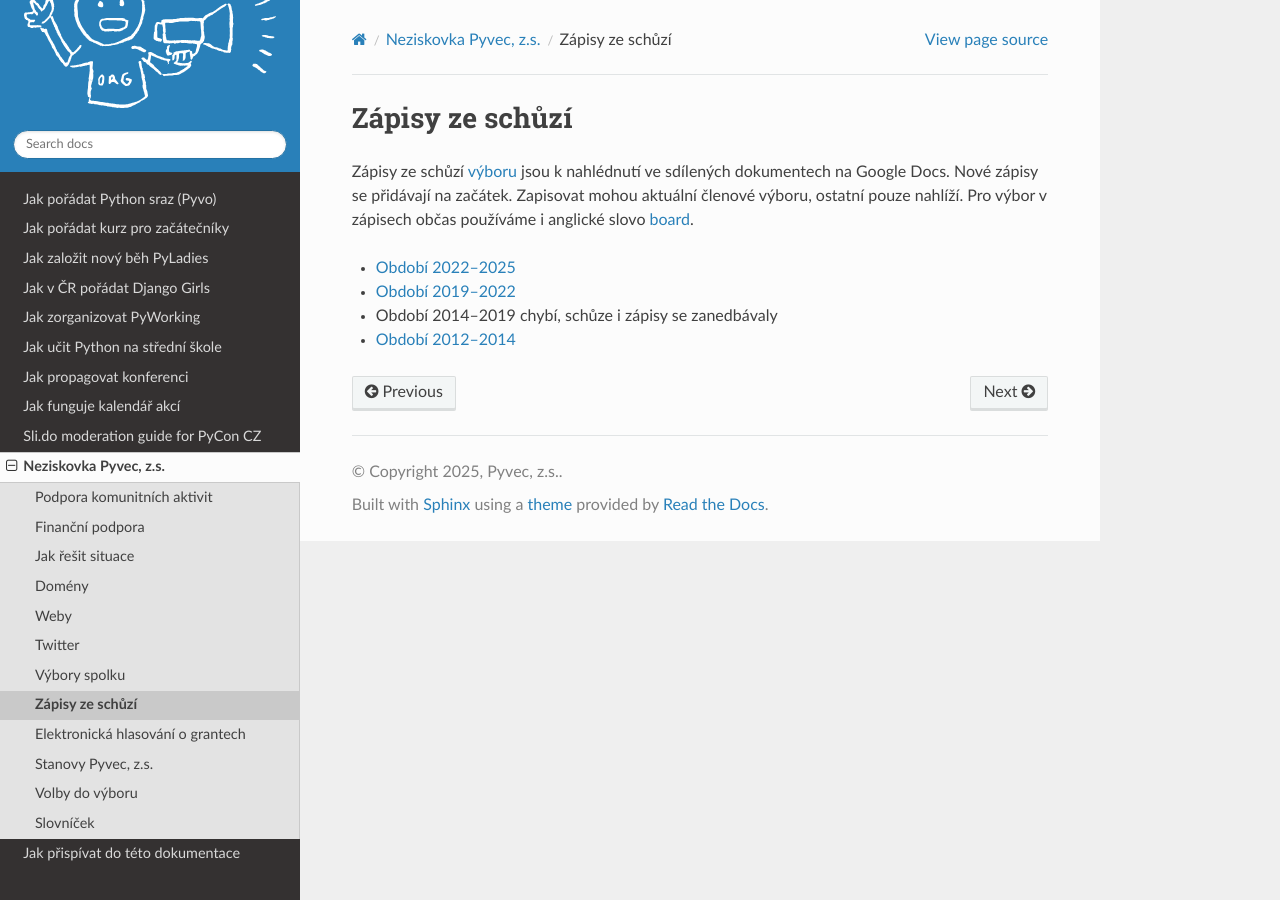
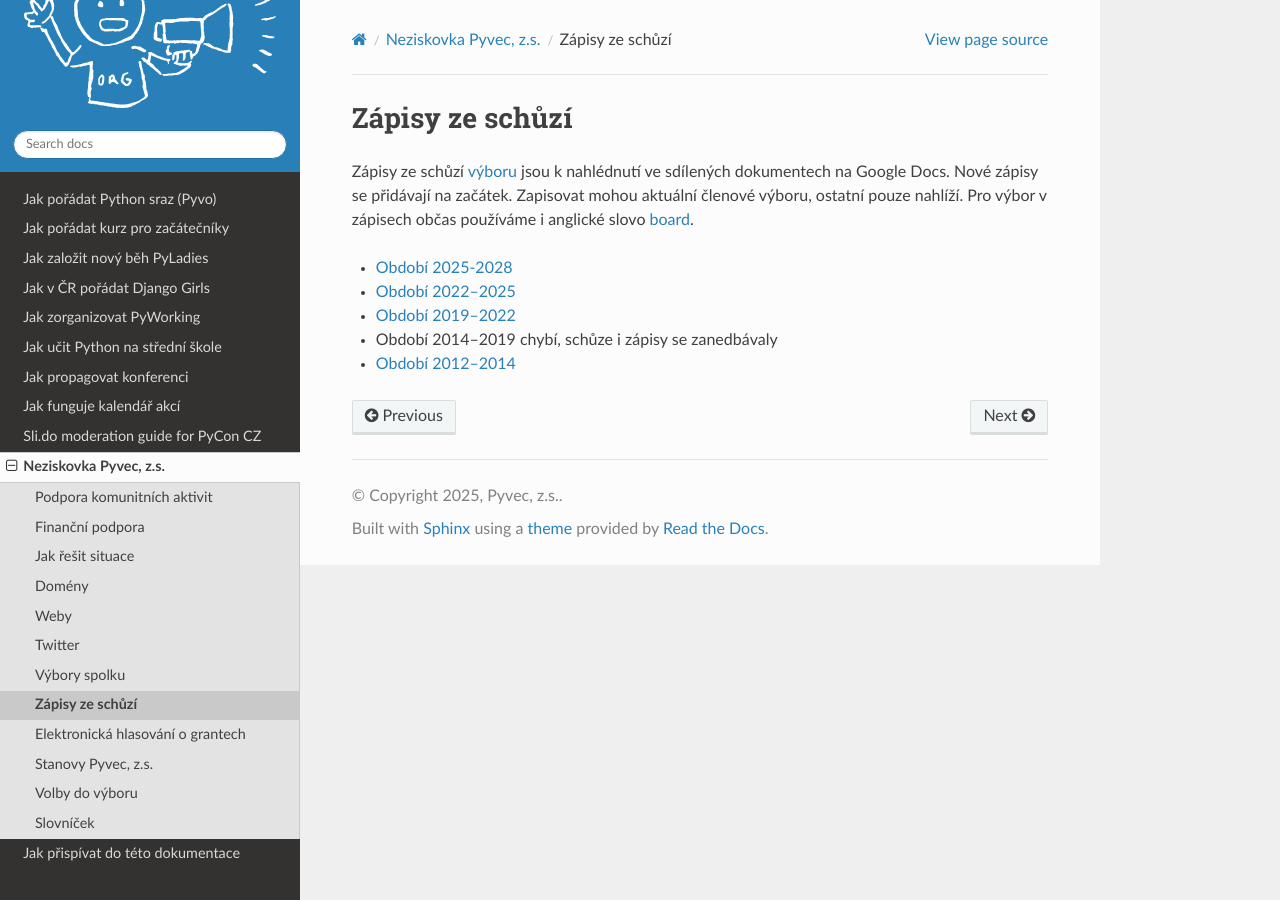
Before and after one commit to pyvec/docs.pyvec.org, a Sphinx documentation site: the page built from docs/operations/meeting-notes.rst, in a window 1280 px wide. Built offline with Sphinx 7.4.7 and the Read the Docs theme 3.1.0, drawn with Linux system fonts in a browser that asks for light colours.

Commit message:
Link new meeting minutes

```diff
--- a/docs/operations/meeting-notes.rst
+++ b/docs/operations/meeting-notes.rst
@@ -8,6 +8,7 @@ Nové zápisy se přidávají na začátek.
 Zapisovat mohou aktuální členové výboru, ostatní pouze nahlíží.
 Pro výbor v zápisech občas používáme i anglické slovo :term:`board <Board>`.
 
+*   `Období 2025-2028 <https://docs.google.com/document/d/1Fpg3eJat8LBQEN6ZX50V3SrUoxUYQr3jLeYY2U00NqY/>`__
 *   `Období 2022–2025 <https://docs.google.com/document/d/1DN-HNK8rtwjEHViK1iYNKZ1UQ1Dzik5Rz5wNBtZuFdA/>`__
 *   `Období 2019–2022 <https://docs.google.com/document/d/1k1ZpJUu9wVFe6zx19SHxrQpi1T7N9klkiUNosFZWL_8/>`__
 *   Období 2014–2019 chybí, schůze i zápisy se zanedbávaly
```
